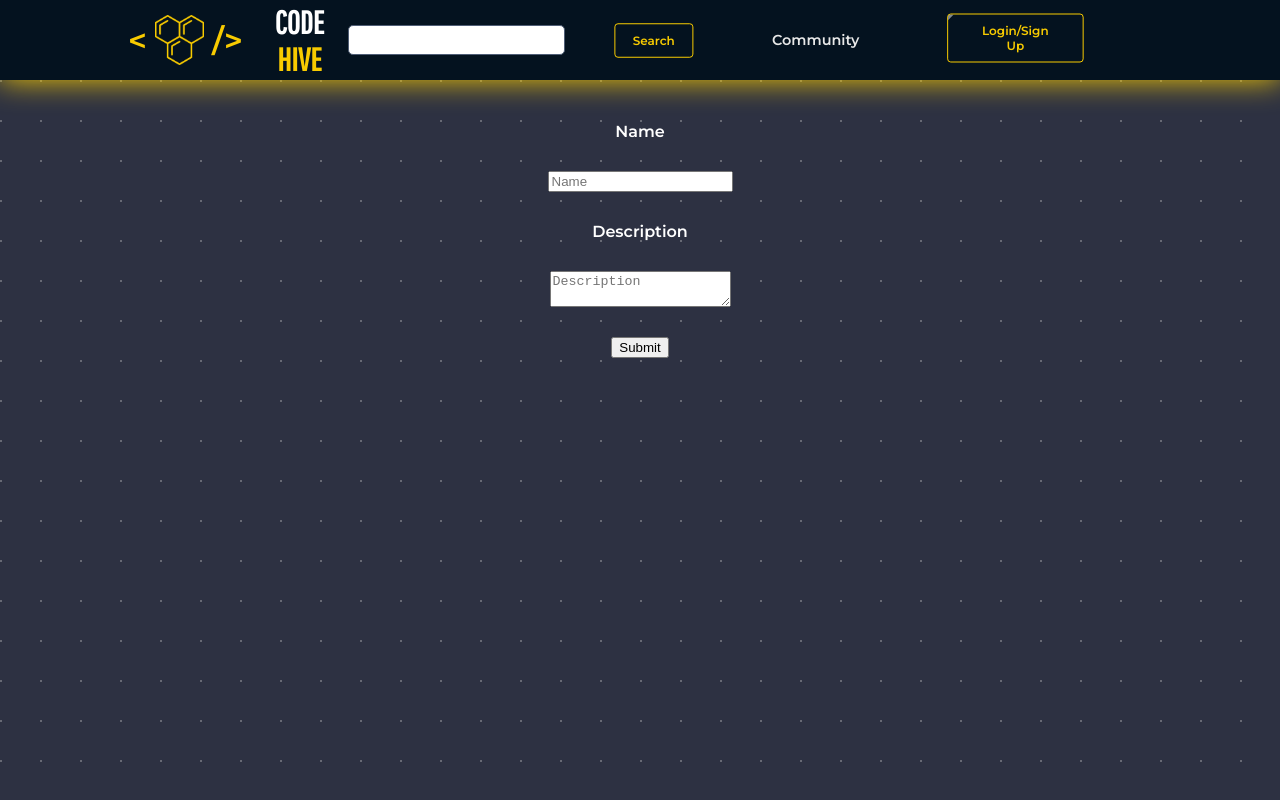
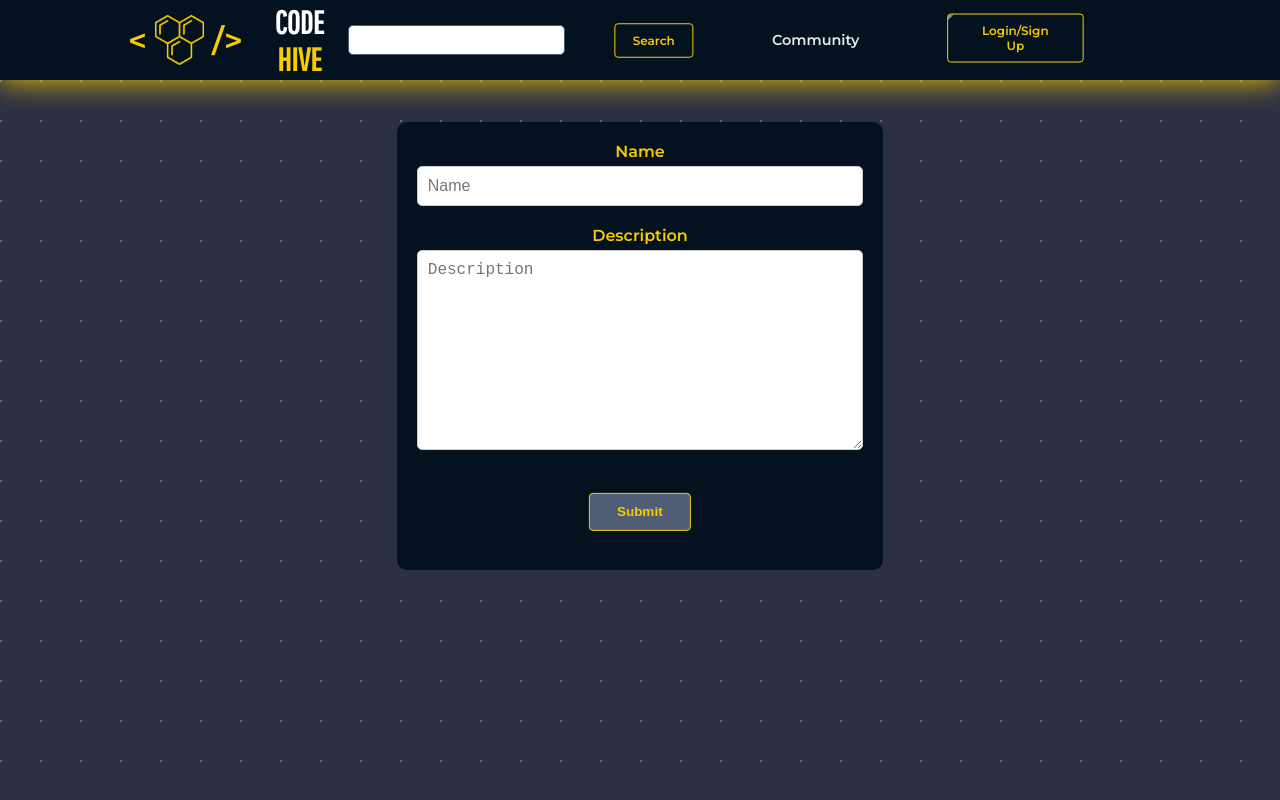
Before and after one commit to JuanitoDeLaTorre/CodeHive, a React (Create React App) app: page /bins-edit/1 in a window 1280 px wide. Built offline with nearby package versions, Linux system fonts and the light colour scheme; no server answers.

Commit message:
fixed the category card colors

```diff
--- a/src/components/CategoryCard/CategoryCard.jsx
+++ b/src/components/CategoryCard/CategoryCard.jsx
@@ -18,9 +18,9 @@ export default function CategoryCard({cat, user, profileName}) {
             <p>{cat.description}</p>
             <p>Number of snippets: {cat.snips.length}</p>
             {profileName === user.username ?
-                <div style = {{display: 'flex', justifyContent: 'center', gap: '10px'}}>
-                    <Link to = {`/bins-edit/${cat._id}`}><button>EDIT</button></Link>
-                    <button onClick={handleDelete}>DELETE </button>
+                <div >
+                    <Link to = {`/bins-edit/${cat._id}`}><button className='orangeButton'>EDIT</button></Link>
+                    <button className='orangeButton' onClick={handleDelete}>DELETE </button>
                 </div>
                 :
                 null}
--- a/src/components/components.css
+++ b/src/components/components.css
@@ -1,11 +1,11 @@
-@import url('https://fonts.googleapis.com/css2?family=Montserrat:ital,wght@0,600;0,800;1,100;1,300;1,400&family=Pathway+Gothic+One&display=swap');
+@import url("https://fonts.googleapis.com/css2?family=Montserrat:ital,wght@0,600;0,800;1,100;1,300;1,400&family=Pathway+Gothic+One&display=swap");
 :root {
   --white: white;
-    --accentOrange: #F8CB00;
-    --gunmetal: #2D3142;
-    --headerDark: #04121F;
-    --paynes: #4F5D75;
-    --silver: #BFC0C0;
+  --accentOrange: #f8cb00;
+  --gunmetal: #2d3142;
+  --headerDark: #04121f;
+  --paynes: #4f5d75;
+  --silver: #bfc0c0;
 }
 
 header {
@@ -48,7 +48,6 @@
   outline: none;
   color: var(--gunmetal);
   display: flex;
-
 }
 
 #searchButton {
@@ -58,9 +57,7 @@
   transition: all 300ms ease-in-out;
   outline: none;
   color: var(--gunmetal);
-
 }
-
 
 #searchButton:focus {
   border: solid var(--accentOrange) 2px;
@@ -85,25 +82,25 @@
 }
 
 #navElement:hover {
-    color: var(--white)
+  color: var(--white);
 }
 
 #navElement::after {
-    content: '';
+  content: "";
   position: absolute;
   height: 0.1rem;
   width: 100%;
   background-color: var(--accentOrange);
   left: 0;
   bottom: -5px;
-    transform: scale(0,1);
+  transform: scale(0, 1);
   transform-origin: 0% 100%;
   opacity: 0.7;
   transition: all 0.3s ease;
 }
 
 #navElement:hover::after {
-    transform: scale(1,1);
+  transform: scale(1, 1);
   opacity: 1;
 }
 
@@ -130,8 +127,12 @@
   width: 20vw;
   margin: 30px;
   border-radius: 15px;
-    background: rgb(79,93,117);
-    background: linear-gradient(113deg, rgba(79,93,117,1) 0%, rgba(81,93,99,1) 100%);
+  background: rgb(79, 93, 117);
+  background: linear-gradient(
+    113deg,
+    rgba(79, 93, 117, 1) 0%,
+    rgba(81, 93, 99, 1) 100%
+  );
   padding: 10px;
   transition: box-shadow 300ms ease-in-out;
   cursor: pointer;
@@ -155,10 +156,10 @@
   height: 90%;
   width: auto;
   position: absolute;
-    content: '';
+  content: "";
   opacity: 0.3;
   right: -20%;
-    top: -20%
+  top: -20%;
 }
 
 #loginButtonNav {
@@ -166,8 +167,12 @@
   height: auto;
   padding: 5px;
   border: none;
-    background: rgb(248,203,0);
-    background: linear-gradient(45deg, rgb(233, 190, 0) 0%, rgb(141, 115, 0) 100%);
+  background: rgb(248, 203, 0);
+  background: linear-gradient(
+    45deg,
+    rgb(233, 190, 0) 0%,
+    rgb(141, 115, 0) 100%
+  );
   border-radius: 7px;
   cursor: pointer;
   color: white;
@@ -184,19 +189,27 @@
   width: 15vw;
   /* background: rgb(214,175,0);
     background: linear-gradient(140deg, rgba(214,175,0,1) 0%, rgba(248,203,0,1) 100%);    color: white; */
-    background-color: transparent;
+  background-color: #04121f;
   text-align: center;
   border-radius: 20px;
   border: solid white 1px;
   margin: 20px;
   transition: all 300ms ease-in-out;
+  color: #f8cb00;
+  font-size: 13px;
 }
 
 .categoryCard:hover {
-    color: var(--gunmetal);
-    background-color: white;
+  color: #f8cb00;
+  background-color: #2d3142;
   border: solid var(--gunmetal) 1px;
   box-shadow: 0px 0px 20px var(--white);
+}
+
+.categoryCard button {
+  background-color: #4f5d75;
+  font-weight: bold;
+  font-size: 20px;
 }
 
 .snippetCard {
--- a/src/pages/EditCategoryForm/EditCategoryForm.css
+++ b/src/pages/EditCategoryForm/EditCategoryForm.css
@@ -0,0 +1,37 @@
+.editCategoryForm {
+  max-width: 50%;
+  margin: 0 auto;
+  padding: 20px;
+  border-radius: 10px;
+  box-shadow: 0 0 10px rgba(0, 0, 0, 0.1);
+  background-color: #04121f;
+}
+
+.editCategoryForm label {
+  display: block;
+  margin-bottom: 5px;
+  font-size: 16px;
+  font-weight: 600;
+  color: #f8cb00;
+}
+
+.editCategoryForm input,
+.editCategoryForm select,
+.editCategoryForm textarea {
+  width: 100%;
+  padding: 10px;
+  margin-bottom: 20px;
+  border: 1px solid #ccc;
+  border-radius: 5px;
+  font-size: 16px;
+}
+
+.editCategoryForm textarea {
+  height: 200px;
+}
+
+.editCategoryForm button {
+  background-color: #4f5d75;
+  font-weight: bold;
+  font-size: 27px;
+}
--- a/src/pages/EditCategoryForm/EditCategoryForm.jsx
+++ b/src/pages/EditCategoryForm/EditCategoryForm.jsx
@@ -42,7 +42,7 @@ export default function EditCategoryForm({user}) {
 
   return (
     <div className = "mainContent">
-        <form onSubmit = {handleSubmit} style={{display: "flex", flexDirection: "column", alignItems: "center", gap: '30px'}}>
+        <form onSubmit = {handleSubmit} className='editCategoryForm'>
             <label htmlFor="name">Name</label>
             <input
             type="text"
@@ -58,7 +58,7 @@ export default function EditCategoryForm({user}) {
             value={category.description}
             onChange={handleChange}
             ></textarea>
-            <button type="submit">Submit</button>
+            <button className='orangeButton' type="submit">Submit</button>
   </form>
     </div>
   )
```
Lines whose indentation alone changed are shown as unchanged.
